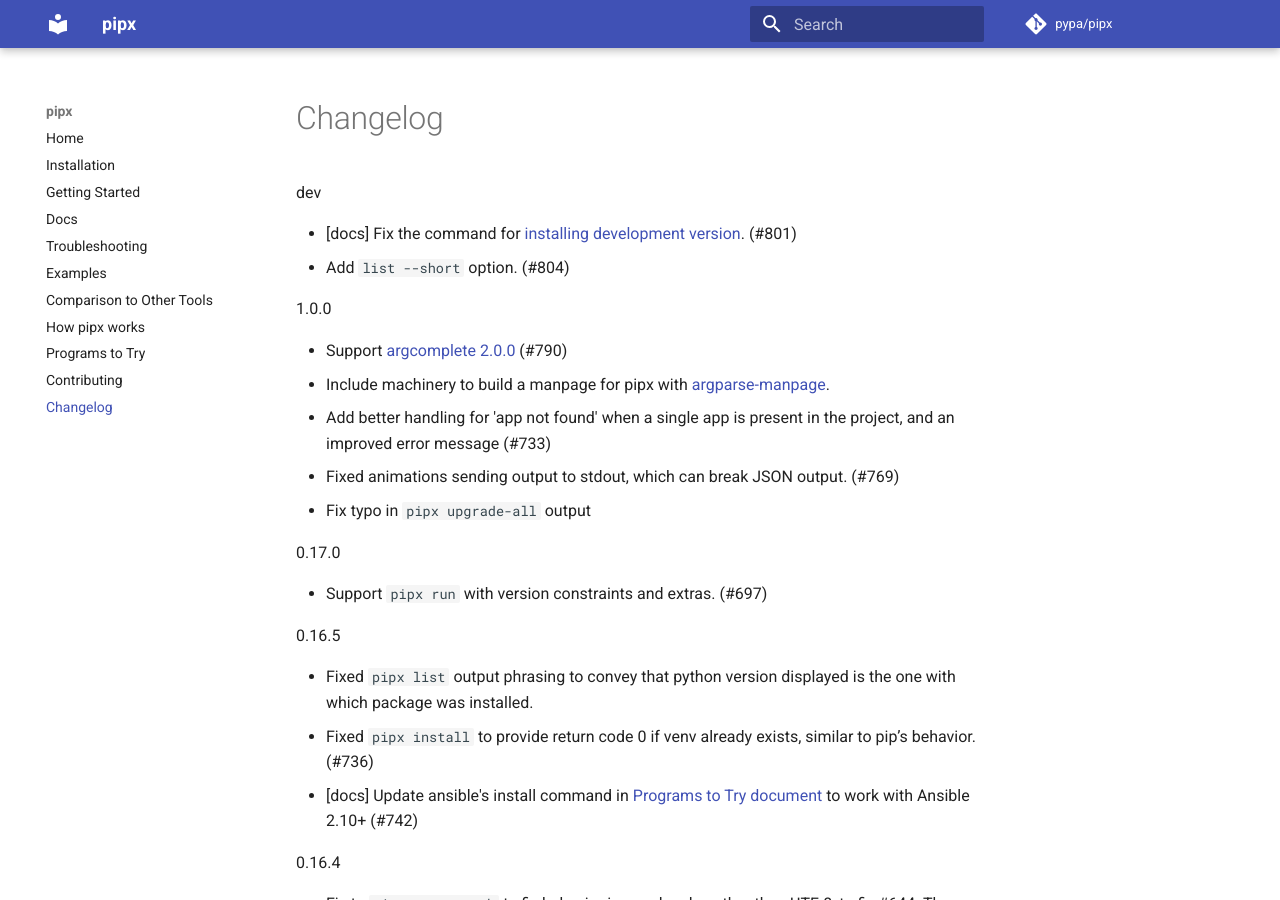
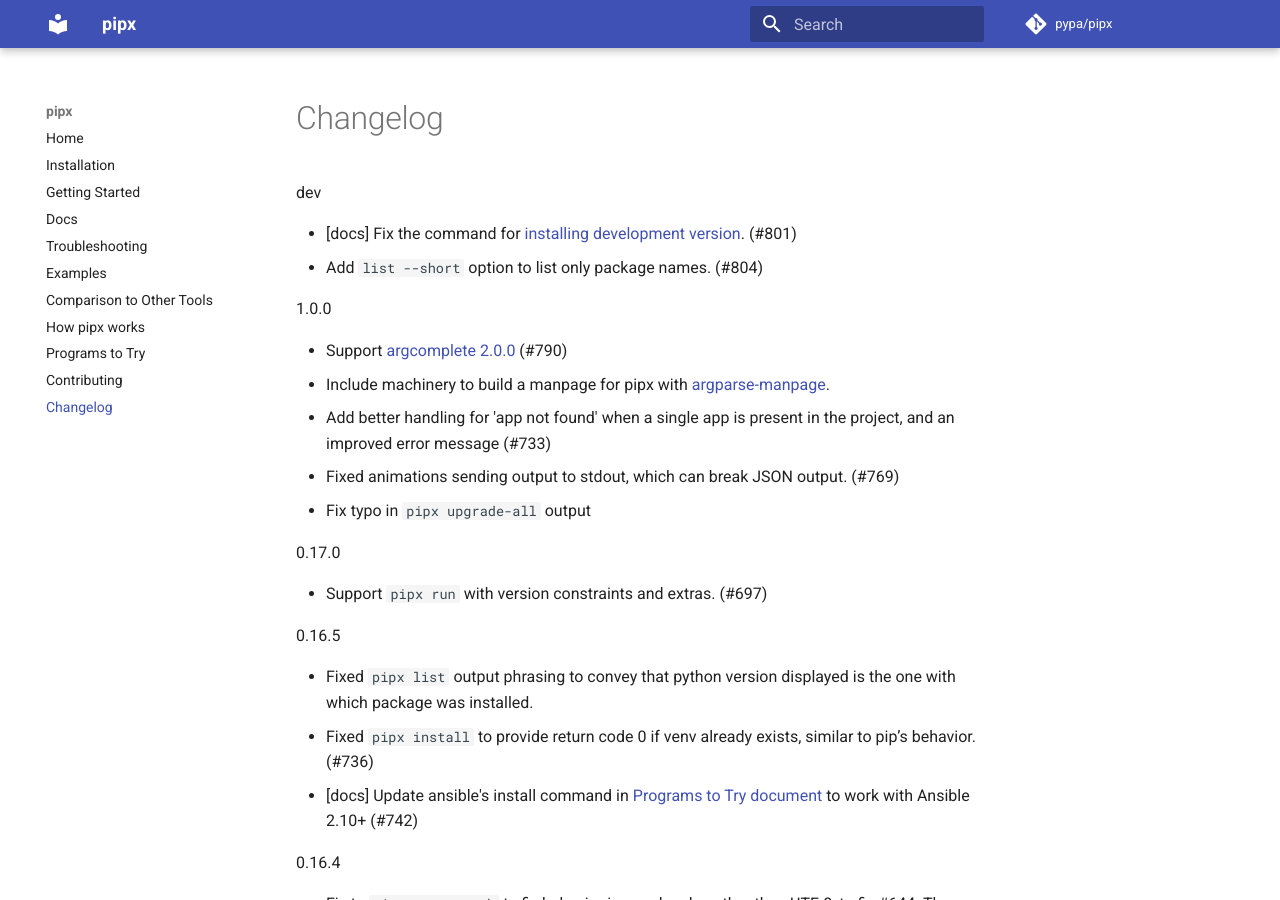
Before and after one commit to pypa/pipx, an MkDocs documentation site: the page built from docs/changelog.md, in a window 1280 px wide and 900 px high. Built offline with MkDocs 1.6.1 and Material for MkDocs 9.7.7, drawn with Linux system fonts in a browser that asks for light colours; comment, search, counter and statistics services are not loaded.

Commit message:
Update changelog

```diff
--- a/docs/changelog.md
+++ b/docs/changelog.md
@@ -1,7 +1,7 @@
 dev
 
 - [docs] Fix the command for [installing development version](https://pypa.github.io/pipx/installation/#install-pipx-development-versions). (#801)
-- Add `list --short` option. (#804)
+- Add `list --short` option to list only package names. (#804)
 
 1.0.0
 
```
